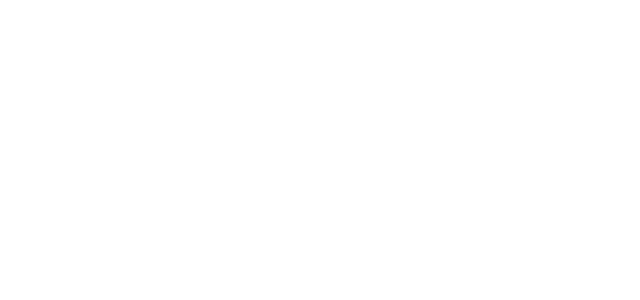
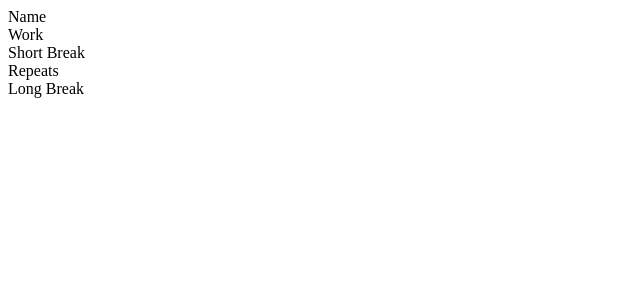
Before and after one commit to ericasu33/sprig, a React (Create React App) app: page / in a window 1280 px wide. Shown: the top 300 px of the page, without its empty margins (0-640 px from the left). Built offline with nearby package versions, Linux system fonts and the light colour scheme.

Commit message:
Add labels

```diff
--- a/src/App.tsx
+++ b/src/App.tsx
@@ -1,8 +1,12 @@
 import './App.css';
+import PomodoroForm from './components/PomodoroForm'
 
 function App() {
   return (
     <div>
+      <PomodoroForm >
+
+      </PomodoroForm>
     </div>
   );
 }
--- a/src/components/PomodoroForm.tsx
+++ b/src/components/PomodoroForm.tsx
@@ -1,9 +1,28 @@
 import React from 'react';
 
-const PomodoroForm = () => {
+const PomodoroForm = (props: any) => {
   return (
     <div>
+      <div>
+        <label>Name</label>
 
+      </div>
+      <div>
+        <label>Work</label>
+
+      </div>
+      <div>
+        <label>Short Break</label>
+
+      </div>
+      <div>
+        <label>Repeats</label>
+
+      </div>
+      <div>
+        <label>Long Break</label>
+
+      </div>
     </div>
   );
 };
```
